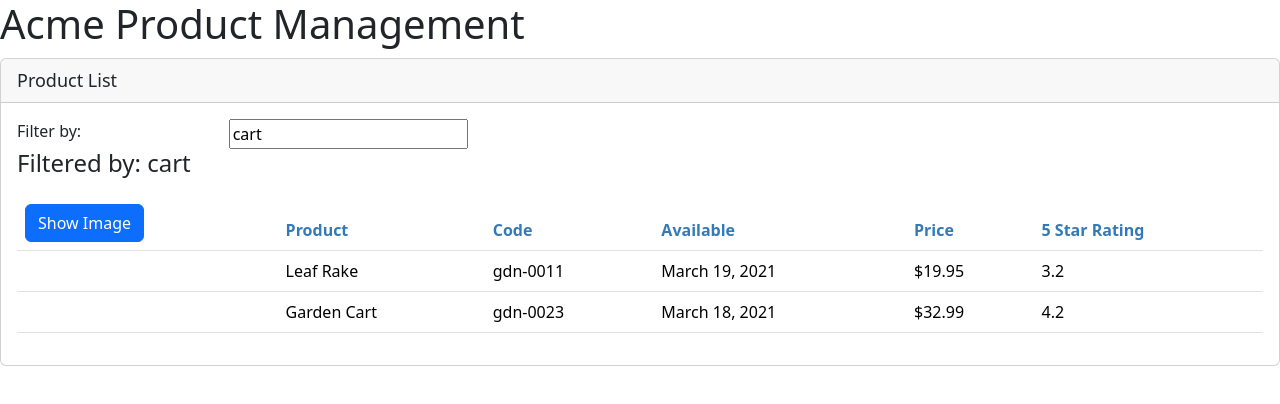
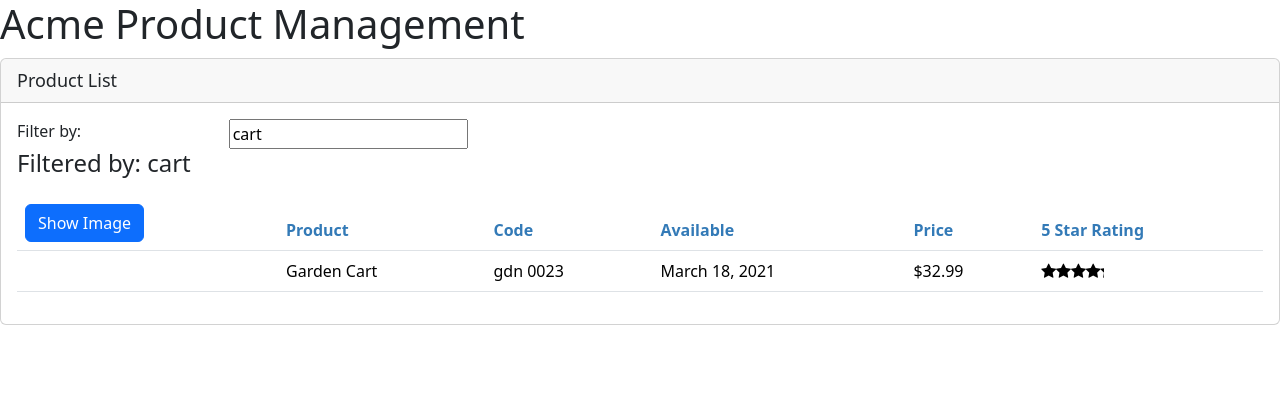
Before and after one commit to Monduli/Angular-Commerce-Demo, an Angular app: page /welcome in a window 1280 px wide. Shown: the top 404 px of the page. Built offline with nearby package versions, Linux system fonts and the light colour scheme.

Commit message:
Added star ratings nested component

```diff
--- a/src/app/app.module.ts
+++ b/src/app/app.module.ts
@@ -4,11 +4,15 @@ import { FormsModule } from '@angular/forms';
 
 import { AppComponent } from './app.component';
 import { ProductListComponent } from './products/product-list.component';
+import { ConvertToSpacesPipe } from './shared/convert-to-spaces.pipe';
+import { StarComponent } from './shared/star.component';
 
 @NgModule({
   declarations: [
     AppComponent,
-    ProductListComponent
+    ProductListComponent,
+    ConvertToSpacesPipe,
+    StarComponent
   ],
   imports: [
     BrowserModule,
--- a/src/app/products/product-list.component.html
+++ b/src/app/products/product-list.component.html
@@ -33,7 +33,7 @@
                 </tr>
             </thead>
             <tbody>
-                <tr *ngFor="let product of products">
+                <tr *ngFor="let product of filteredProducts">
                     <td>
                         <img *ngIf="showImage"
                             [src]="product.imageUrl"
@@ -42,10 +42,10 @@
                             [style.margin.px]="imageMargin">
                     </td>
                     <td>{{product.productName}}</td>
-                    <td>{{product.productCode | lowercase}}</td>
+                    <td>{{product.productCode | lowercase | convertToSpaces:'-' }}</td>
                     <td>{{product.releaseDate}}</td>
                     <td>{{product.price | currency:'USD':'symbol':'1.2-2'}}</td>
-                    <td>{{product.starRating}}</td>
+                    <td><pm-star [rating]="product.starRating" (ratingClicked)="onRatingClicked($event)"></pm-star></td>
                 </tr>
             </tbody>
         </table>
--- a/src/app/products/product-list.component.ts
+++ b/src/app/products/product-list.component.ts
@@ -12,7 +12,18 @@ export class ProductListComponent implements OnInit {
     imageWidth: number = 50;
     imageMargin: number = 2;
     showImage: boolean = false;
-    listFilter: string = 'cart';
+
+    private _listFilter: string = '';
+    get listFilter(): string {
+        return this._listFilter;
+    }
+    set listFilter(value:string) {
+        this._listFilter = value;
+        console.log('In setter:', value);
+        this.filteredProducts = this.performFilter(value);
+    }
+
+    filteredProducts: IProduct[] = [];
     products: IProduct[] = [
         {
             "productId": 1,
@@ -36,11 +47,21 @@ export class ProductListComponent implements OnInit {
           }
     ];
 
+    performFilter(filterBy: string): IProduct[] {
+        filterBy = filterBy.toLocaleLowerCase();
+        return this.products.filter((product: IProduct) =>
+            product.productName.toLocaleLowerCase().includes(filterBy));
+    }
+
     toggleImage(): void {
         this.showImage = !this.showImage;
     }
 
     ngOnInit(): void {
-        console.log('In OnInit');
+        this.listFilter = 'cart';
+    }
+
+    onRatingClicked(message: string): void {
+        this.pageTitle = 'Product List: ' + message;
     }
 }
--- a/src/app/shared/star.component.html
+++ b/src/app/shared/star.component.html
@@ -1,6 +1,7 @@
 <div class="crop"
      [style.width.px]="cropWidth"
-     [title]="rating">
+     [title]="rating"
+     (click)='onClick()'>
   <div style="width: 75px">
     <span class="fa fa-star"></span>
     <span class="fa fa-star"></span>
--- /dev/null
+++ b/src/app/shared/star.component.ts
@@ -0,0 +1,20 @@
+import {Component, EventEmitter, Input, OnChanges, Output} from "@angular/core";
+
+@Component({
+    selector: 'pm-star',
+    templateUrl: './star.component.html',
+    styleUrls: ['./star.component.css']
+})
+export class StarComponent implements OnChanges {
+    @Input() rating: number = 0;
+    cropWidth: number = 75;
+    @Output() ratingClicked: EventEmitter<string> = new EventEmitter<string>();
+
+    ngOnChanges(): void {
+        this.cropWidth = this.rating * 75 / 5;
+    }
+
+    onClick(): void {
+        this.ratingClicked.emit(`The rating ${this.rating} was clicked!`);
+    }
+}
```
